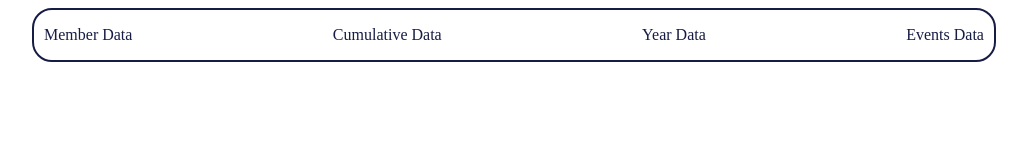
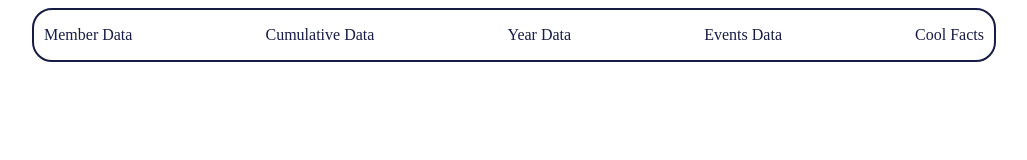
Before and after one commit to AxelGoetz/techsoc-visualization, a website: page index.html in a window 1280 px wide. Shown: the whole page, without its empty margins (134-1161 px from the left). Drawn offline with Linux system fonts and the light colour scheme; no server answers.

Commit message:
Option to go to Cool Facts

```diff
--- a/index.html
+++ b/index.html
@@ -13,6 +13,7 @@
           <li id="function2">Cumulative Data</li>
           <li id="function3">Year Data</li>
           <li id="function4">Events Data</li>
+          <li id="function5">Cool Facts</li>
         </ul>
       </div>
       <script src="dist/index.js"></script>
```
